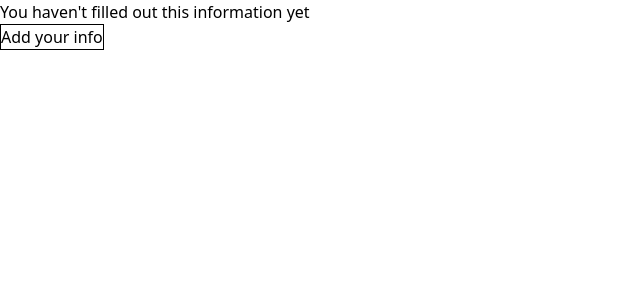
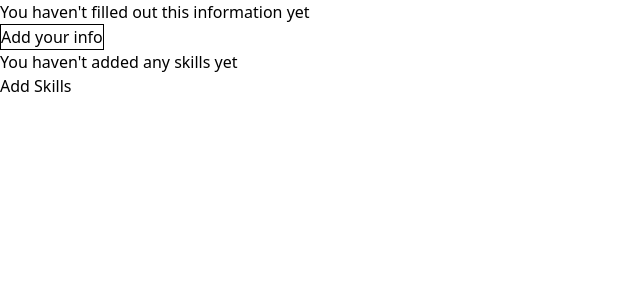
Before and after one commit to JoshDevHub/cv-project, a React (Create React App) app: page / in a window 1280 px wide. Shown: the top 300 px of the page, without its empty margins (0-640 px from the left). Built offline with nearby package versions, Linux system fonts and the light colour scheme.

Commit message:
feat: add display for list of skills

```diff
--- a/src/App.js
+++ b/src/App.js
@@ -3,6 +3,10 @@ import React, { Component } from "react";
 
 import GeneralInfo from "./components/GeneralInfo";
 import GeneralInfoForm from "./components/GeneralInfoForm";
+import Skills from "./components/Skills";
+import SkillForm from "./components/SkillForm";
+
+import Button from "./components/Button";
 
 import FORM_STATES from "./utils/form_states";
 
@@ -16,6 +20,7 @@ class App extends Component {
 
     this.state = {
       genInfo: GeneralInfoModel(),
+      skills: [],
       formComponent: FORM_STATES.None,
     }
   }
@@ -32,6 +37,12 @@ class App extends Component {
     }
   }
 
+  handleCloseFormClick = () => {
+    this.setState({
+      formComponent: FORM_STATES.None
+    })
+  }
+
   onSubmitInfo = (event) => {
     event.preventDefault();
 
@@ -42,8 +53,14 @@ class App extends Component {
     })
   }
 
+  addSkill = (skill) => {
+    this.setState({
+      skills: [...this.state.skills, skill]
+    })
+  }
+
   render() {
-    const { genInfo } = this.state
+    const { genInfo, skills } = this.state
 
     return (
       <div>
@@ -51,6 +68,11 @@ class App extends Component {
           ? <GeneralInfoForm info={genInfo} handleSubmit={this.onSubmitInfo} />
           : <GeneralInfo info={genInfo} clickHandler={this.handleOpenFormClick("Info")} />
         }
+        <Skills skills={skills} />
+        {this.isFormFor("Skills")
+          ? <SkillForm skills={skills} closeHandler={this.handleCloseFormClick} callback={this.addSkill} />
+          : <Button handler={this.handleOpenFormClick("Skills")} text="Add Skills" type="button" />
+        }
       </div>
     )
   }
--- /dev/null
+++ b/src/components/Skills.js
@@ -0,0 +1,27 @@
+import React, { Component } from "react";
+
+class Skills extends Component {
+  render() {
+    const { skills } = this.props
+
+    if (skills.length === 0) {
+      return (
+        <div>
+          <p>You haven't added any skills yet</p>
+        </div>
+      )
+    }
+
+    return (
+      <div>
+        <ul>
+          {skills.map((skill) => {
+            return <li key={skill.id}>{skill.text}</li>;
+          })}
+        </ul>
+      </div>
+    )
+  }
+}
+
+export default Skills;
```
